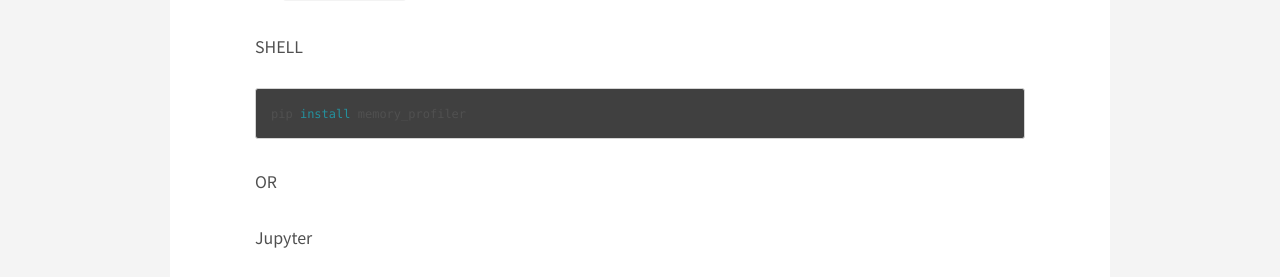
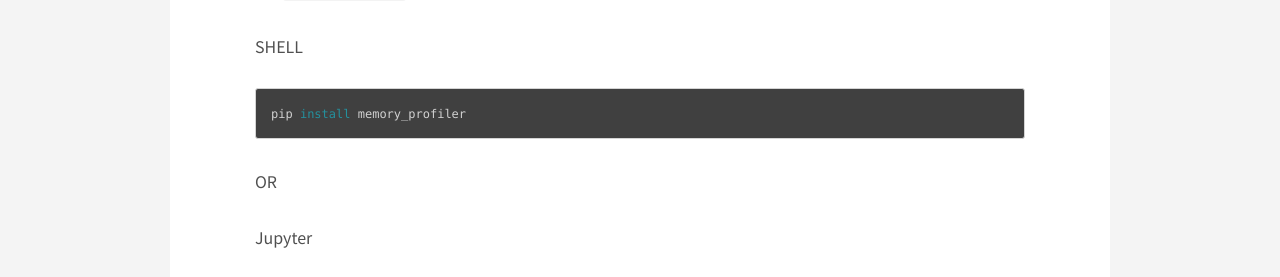
Before and after one commit to namioto/namioto.github.io, a Jekyll site: the page built from _posts/2018/2018-06-25-python-jupyter-메모리-사용량-보기.md, in a window 1280 px wide. Shown: the part 584-861 px from the top of the page. Built offline with Jekyll 4.4.1, drawn with Linux system fonts in a browser that asks for light colours; comment, search, counter and statistics services are not loaded.

Commit message:
modify highlight theme

```diff
--- a/assets/css/syntax-theme/native.css
+++ b/assets/css/syntax-theme/native.css
@@ -1,3 +1,4 @@
+.highlight { color: #d0d0d0 } /* Generic */
 .highlight pre { background-color: #404040 }
 .highlight .hll { background-color: #404040 }
 .highlight .c { color: #999999; font-style: italic } /* Comment */
```
